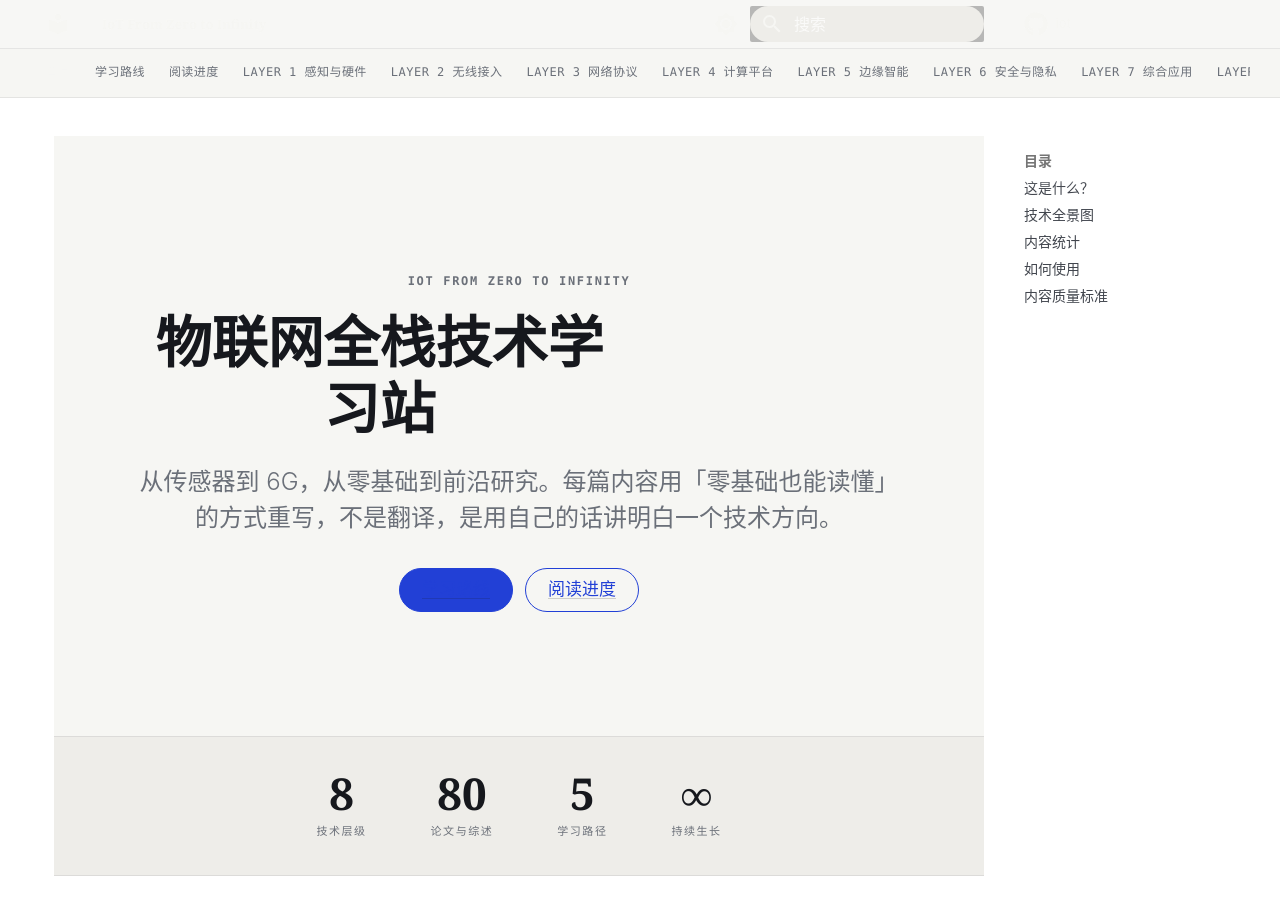
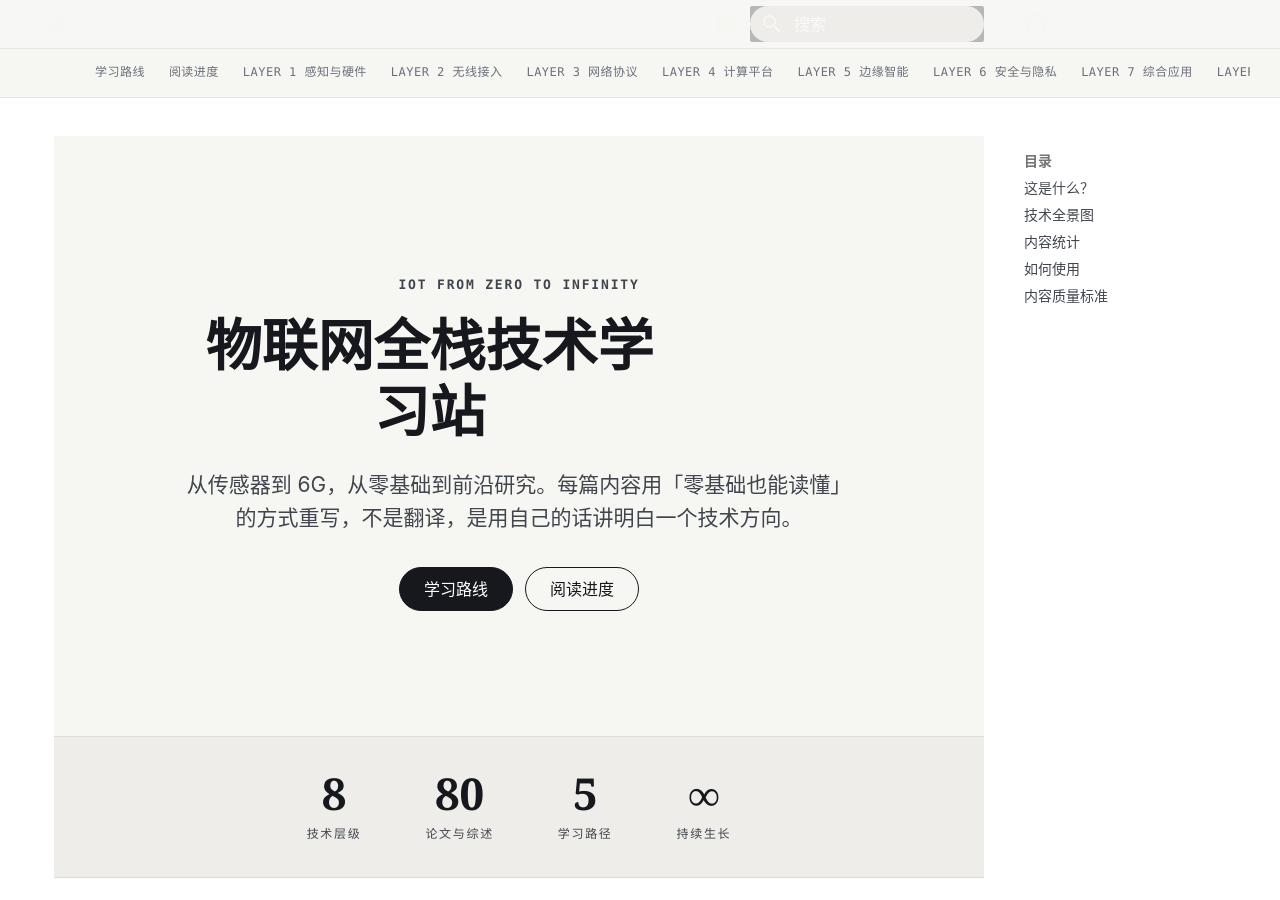
Before and after one commit to estelledc/iot, an MkDocs documentation site: the page built from docs/index.md, in a window 1280 px wide and 900 px high. Built offline with MkDocs 1.6.1 and Material for MkDocs 9.7.7, drawn with Linux system fonts in a browser that asks for light colours; comment, search, counter and statistics services are not loaded.

Commit message:
fix: resolve pill button text invisibility and contrast issues

```diff
--- a/overrides/home.html
+++ b/overrides/home.html
@@ -20,11 +20,11 @@
   }
   .iot-hero__eyebrow {
     font-family: var(--jx-font-mono);
-    font-size: var(--jx-fs-xs);
+    font-size: var(--jx-fs-sm);
     font-weight: var(--jx-weight-heading);
     text-transform: uppercase;
     letter-spacing: var(--jx-tracking-eyebrow);
-    color: var(--jx-ink-muted);
+    color: var(--jx-ink-2);
     margin-bottom: var(--jx-space-4);
   }
   .iot-hero h1 {
@@ -39,11 +39,11 @@
   }
   .iot-hero__lead {
     font-family: var(--jx-font-sans-zh);
-    font-size: clamp(17px, 2.2vw, 24px);
-    font-weight: 300;
-    line-height: 1.5;
-    color: var(--jx-ink-muted);
-    max-width: 780px;
+    font-size: clamp(17px, 2.2vw, 21px);
+    font-weight: 400;
+    line-height: 1.6;
+    color: var(--jx-ink-2);
+    max-width: 680px;
     margin: 0 auto var(--jx-space-6);
   }
   .iot-hero__actions {
@@ -57,24 +57,35 @@
     min-height: 44px;
     align-items: center;
     justify-content: center;
-    padding: 11px 22px;
-    color: #fff;
-    background: var(--jx-accent);
-    border: 1px solid var(--jx-accent);
+    padding: 11px 24px;
+    color: #ffffff !important;
+    background: var(--jx-ink) !important;
+    border: 1px solid var(--jx-ink);
     border-radius: var(--jx-radius-pill);
     font-family: var(--jx-font-sans-zh);
-    font-size: 17px;
-    font-weight: 400;
+    font-size: 16px;
+    font-weight: 500;
     line-height: 1;
-    text-decoration: none;
-    transition: transform var(--jx-duration-fast) var(--jx-easing);
+    text-decoration: none !important;
+    transition: transform var(--jx-duration-fast) var(--jx-easing),
+                opacity var(--jx-duration-fast) var(--jx-easing);
   }
-  .iot-pill:hover { transform: scale(0.96); color: #fff; text-decoration: none; }
+  .iot-pill:hover {
+    transform: scale(0.96);
+    opacity: 0.85;
+    color: #ffffff !important;
+    text-decoration: none !important;
+  }
   .iot-pill--secondary {
-    color: var(--jx-accent);
-    background: transparent;
+    color: var(--jx-ink) !important;
+    background: transparent !important;
+    border: 1.5px solid var(--jx-ink);
   }
-  .iot-pill--secondary:hover { color: var(--jx-accent-hover); }
+  .iot-pill--secondary:hover {
+    color: var(--jx-ink) !important;
+    background: var(--jx-surface-sunk) !important;
+    opacity: 1;
+  }
 
   /* ── Stats strip ── */
   .iot-stats {
@@ -98,11 +109,12 @@
     line-height: 1.1;
   }
   .iot-stats__label {
+    display: block;
     font-family: var(--jx-font-mono);
-    font-size: var(--jx-fs-micro);
+    font-size: var(--jx-fs-xs);
     letter-spacing: var(--jx-tracking-eyebrow);
     text-transform: uppercase;
-    color: var(--jx-ink-muted);
+    color: var(--jx-ink-2);
     margin-top: var(--jx-space-2);
   }
 
@@ -138,25 +150,27 @@
   }
   .iot-layer-card {
     padding: var(--jx-space-5);
-    border: 1px solid var(--jx-rule);
+    border: 1px solid var(--jx-rule-strong);
     border-radius: var(--jx-radius-4);
     background: var(--jx-surface);
     transition: box-shadow var(--jx-duration-base) var(--jx-easing),
                 border-color var(--jx-duration-base) var(--jx-easing);
-    text-decoration: none;
+    text-decoration: none !important;
     display: block;
+    color: var(--jx-ink) !important;
   }
   .iot-layer-card:hover {
-    border-color: var(--jx-accent);
+    border-color: var(--jx-ink);
     box-shadow: var(--jx-shadow-stack);
-    text-decoration: none;
+    text-decoration: none !important;
+    color: var(--jx-ink) !important;
   }
   .iot-layer-card__eyebrow {
     font-family: var(--jx-font-mono);
-    font-size: var(--jx-fs-micro);
+    font-size: var(--jx-fs-xs);
     letter-spacing: var(--jx-tracking-eyebrow);
     text-transform: uppercase;
-    color: var(--jx-ink-faint);
+    color: var(--jx-ink-muted);
     margin-bottom: var(--jx-space-2);
   }
   .iot-layer-card h3 {
@@ -169,15 +183,15 @@
     border: none;
   }
   .iot-layer-card__desc {
-    font-size: var(--jx-fs-sm);
+    font-size: var(--jx-fs-body);
     color: var(--jx-ink-2);
     line-height: var(--jx-leading-body);
     margin: 0 0 var(--jx-space-4);
   }
   .iot-layer-card__meta {
     font-family: var(--jx-font-mono);
-    font-size: var(--jx-fs-micro);
-    color: var(--jx-ink-faint);
+    font-size: var(--jx-fs-xs);
+    color: var(--jx-ink-muted);
     letter-spacing: var(--jx-tracking-mono);
   }
 
@@ -197,9 +211,9 @@
     padding: 0;
   }
   .iot-cta p {
-    color: var(--jx-ink-muted);
+    color: var(--jx-ink-2);
     margin-bottom: var(--jx-space-5);
-    font-size: var(--jx-fs-lg);
+    font-size: var(--jx-fs-body);
   }
 
   @media (max-width: 640px) {
```
